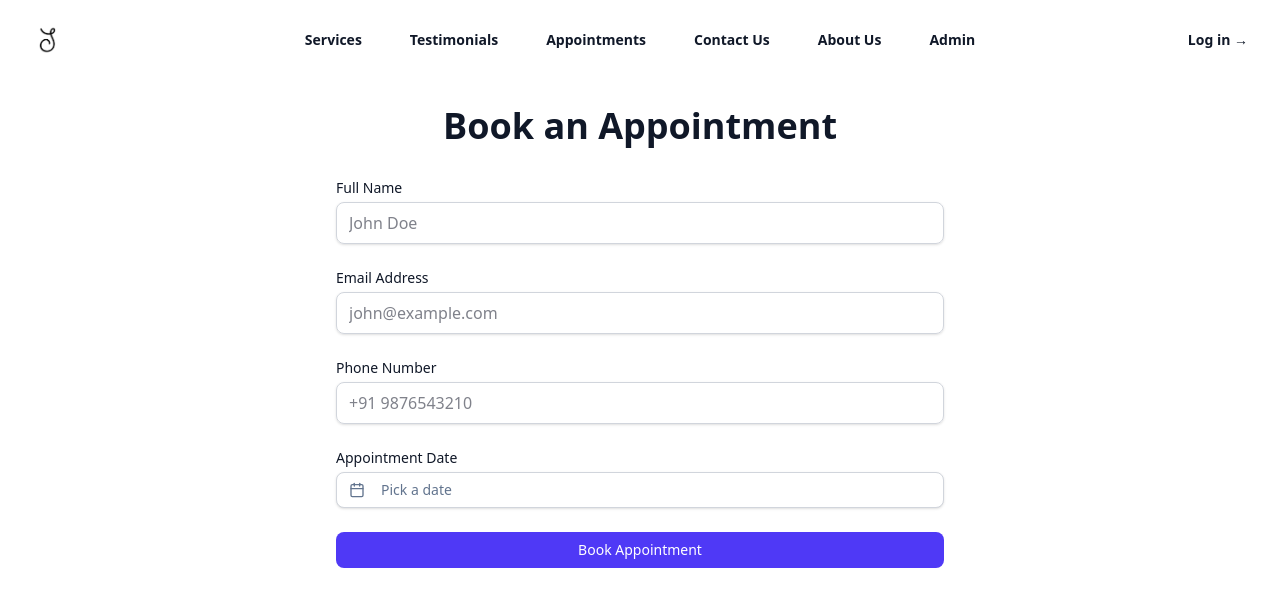
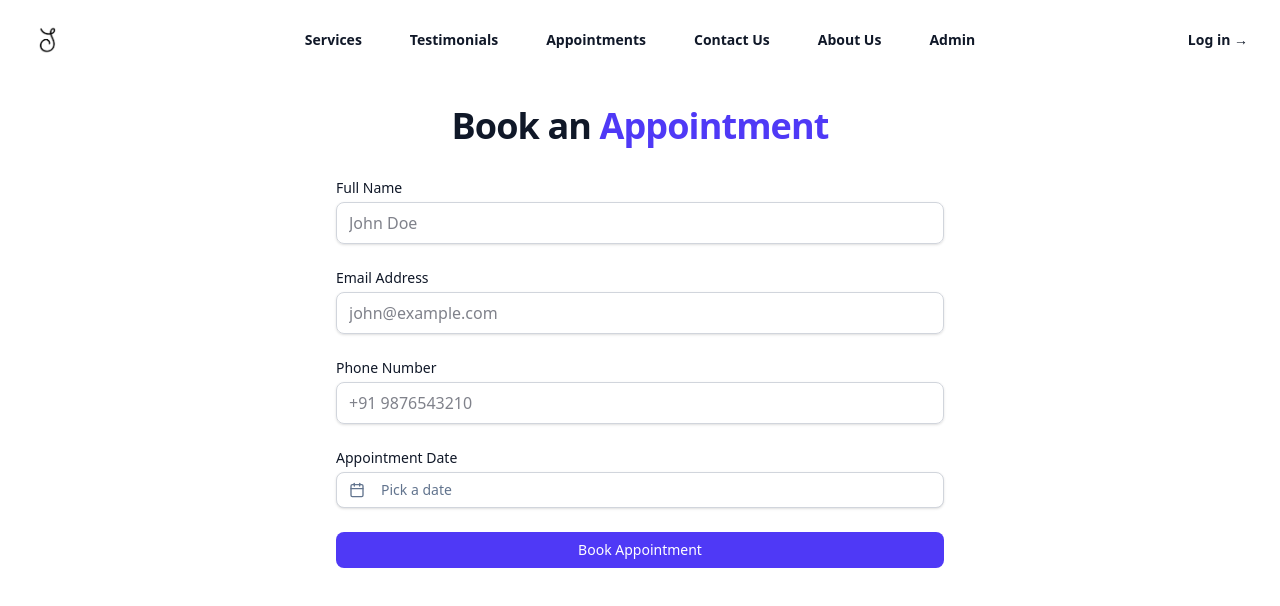
Before and after one commit to goutam-khowal/doctor-landing-page-, a Next.js app: page /booking in a window 1280 px wide. Shown: the top 606 px of the page. Built offline with nearby package versions, Linux system fonts and the light colour scheme.

Commit message:
I'm dumb

```diff
--- a/app/booking/components/BookingForm.tsx
+++ b/app/booking/components/BookingForm.tsx
@@ -27,8 +27,8 @@ function BookingForm() {
 
   return (
     <div className="mx-auto max-w-2xl py-14 px-8">
-      <h2 className="text-4xl font-semibold text-center text-gray-900 dark:text-[#ddd] ">
-        Book an Appointment
+      <h2 className="text-4xl font-semibold tracking-tight text-balance text-gray-900 dark:text-[#ddd] text-center">
+        Book an <span className="text-indigo-600">Appointment</span>
       </h2>
 
       <form onSubmit={handleSubmit(onSubmit)} className="mt-8 space-y-6">
```
